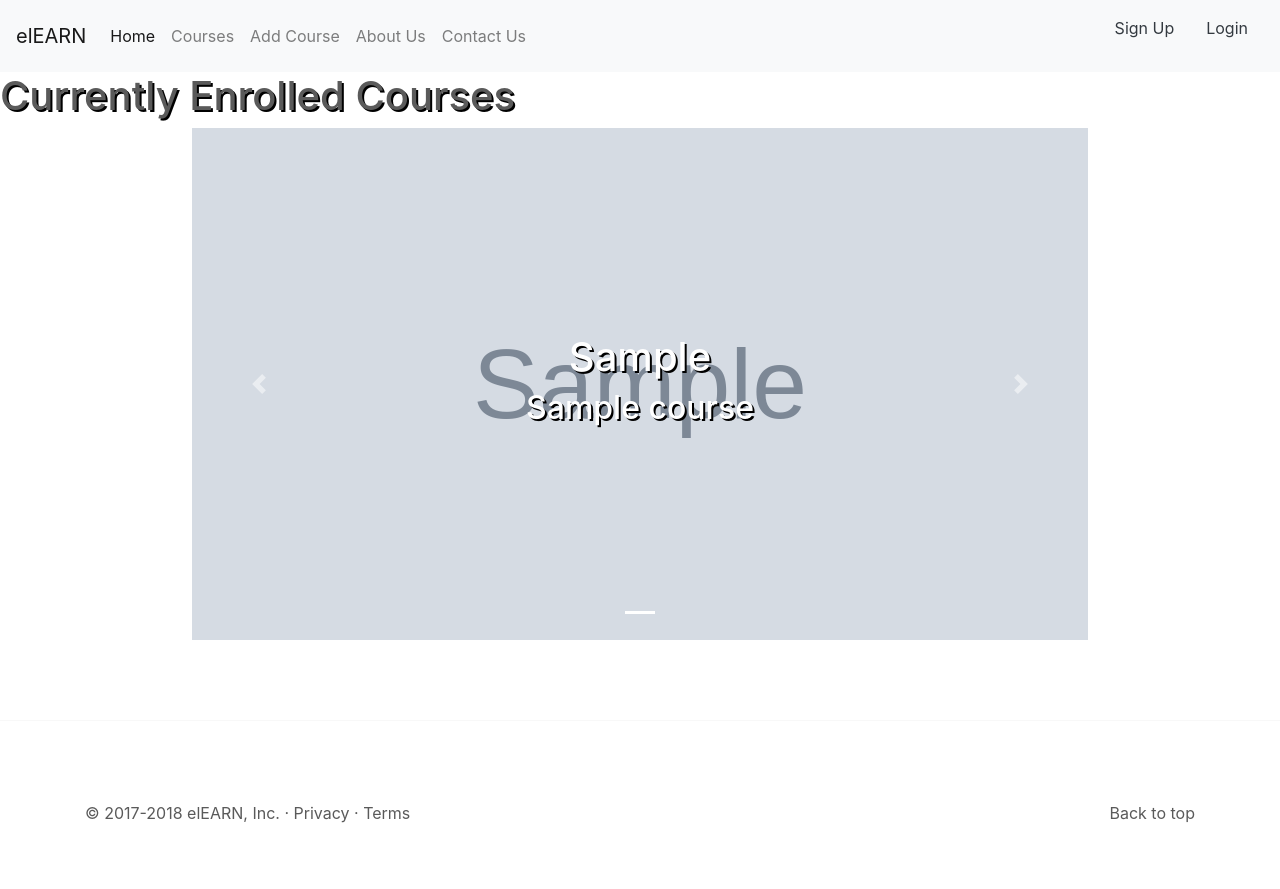
After one commit to kaosi-anikwe/Website, a Flask app: page /home in a window 1280 px wide. The commit adds this page. Run offline with Flask 2, Linux system fonts and the light colour scheme; a user stored in the database is signed in; tables that the repository leaves empty hold one stand-in row (values such as "Sample post"); grey boxes marked "Sample" are stand-in pictures; parts of the project's set-up code (start-up, migrations or seed data) failed here and were passed over; some libraries are stand-ins or nearby versions.

Commit message:
add home and courses page

```diff
--- a/flaskr/main.py
+++ b/flaskr/main.py
@@ -21,30 +21,12 @@ def index():
     # get all courses for current user
     # courses = current_user.courses
     # courses = Enrolled.query.filter(Enrolled.user_id == current_user.id).all()
-    courses = (
+    get_courses = (
         Courses.query.join(Enrolled)
         .filter(Enrolled.user_id == current_user.id)
         .filter(Courses.id == Enrolled.course_id)
         .all()
     )
-    courses_info = []
-
-    for course in courses:
-        courses_info.append(
-            {
-                "video_id": course.video_id,
-                "thumbnail": course.thumbnail,
-                "title": course.title,
-            }
-        )
-
-    return render_template("home.html", courses_info=courses_info)
-
-
-@main.route("/courses")
-def all_courses():
-    # get all courses
-    get_courses = Courses.query.all()
     courses = []
 
     for course in get_courses:
@@ -54,6 +36,38 @@ def all_courses():
                 "thumbnail": course.thumbnail,
                 "title": course.title,
                 "category": course.category
+            }
+        )
+
+    return render_template("home.html", courses=courses)
+
+
+@main.route("/courses")
+def all_courses():
+    # get all courses
+    get_courses = Courses.query.all()
+    check_enrolled = Enrolled.query.all()
+    courses = []
+
+    for course in get_courses:
+        enrolled = False
+        for enroll in check_enrolled:
+            if enroll.user_id == current_user.id and enroll.course_id == course.id:
+                enrolled = True
+        courses.append(
+            {
+                "course_id": course.id,
+                "title": course.title,
+                "category": course.category,
+                "summary": course.summary,
+                "requirements": course.requirements,
+                "duration": course.duration,
+                "lectures": course.lectures,
+                "quizzes": course.quizzes,
+                "thumbnail": course.thumbnail,
+                "title": course.title,
+                "category": course.category,
+                "enrolled": enrolled
             }
         )
 
@@ -80,6 +94,7 @@ def enroll(course_id):
         course = Courses.query.get(course_id)
         enrolled.course = course
         current_user.courses.append(enrolled)
+        current_user.update()
 
         return jsonify({"success": True})
     except:
--- a/flaskr/models.py
+++ b/flaskr/models.py
@@ -18,7 +18,7 @@ def load_user(user_id):
 # )
 class Enrolled(db.Model):
     __tablename__ = "enrolled"
-    user_id = db.Column(ForeignKey("user.id"), primary_key=True)
+    user_id = db.Column(ForeignKey("user.id"), primary_key=True, autoincrement=True)
     course_id = db.Column(ForeignKey("course.id"), primary_key=True)
     completed = db.Column(db.Boolean, default=False, nullable=False)
     percent_complete = db.Column(db.Integer, default=0, nullable=False)
--- a/flaskr/static/base.css
+++ b/flaskr/static/base.css
@@ -4,7 +4,26 @@ body {
   color: #5a5a5a;
 }
 
+a,
+a:hover,
+a:focus,
+a:active {
+  text-decoration: none;
+  color: inherit;
+}
 
+.centralize {
+  display: flex;
+  align-items: center;
+  justify-content: center;
+}
+
+.enroll-btn {
+  display: flex;
+  padding-top: 20px;
+  padding-left: 80%;
+  align-content: flex-end;
+}
 
 .carousel {
   margin-bottom: 4rem;
@@ -14,7 +33,6 @@ body {
   bottom: 3rem;
   z-index: 10;
 }
-
 
 .carousel-item {
   height: 32rem;
@@ -28,7 +46,6 @@ body {
   height: 32rem;
 }
 
-
 .marketing .col-lg-4 {
   margin-bottom: 1.5rem;
   text-align: center;
@@ -37,25 +54,19 @@ body {
   font-weight: 400;
 }
 .marketing .col-lg-4 p {
-    margin-right: .75rem;
-    margin-left: .75rem;
+  margin-right: 0.75rem;
+  margin-left: 0.75rem;
 }
-
-
-
 
 .featurette-divider {
   margin: 5rem 0;
 }
 
-
 .featurette-heading {
   font-weight: 300;
   line-height: 1;
-    letter-spacing: -.05rem;
+  letter-spacing: -0.05rem;
 }
-
-
 
 @media (min-width: 40em) {
   .carousel-caption p {
--- /dev/null
+++ b/flaskr/templates/home.html
@@ -0,0 +1,96 @@
+{% extends "main.html" %} {% block content %} {% block title %}elEARN | Home{%
+endblock %}
+
+<br />
+<div style="text-shadow: 2px 2px black">
+  <h1>Currently Enrolled Courses</h1>
+</div>
+{% if courses %}
+<div
+  id="carouselExampleIndicators"
+  class="carousel slide centralize"
+  data-ride="carousel"
+>
+  <ol class="carousel-indicators">
+    <li
+      data-target="#carouselExampleIndicators"
+      data-slide-to="0"
+      class="active"
+    ></li>
+    {% for i in range(1, courses|length) %}
+    <li data-target="#carouselExampleIndicators" data-slide-to="{{ i }}"></li>
+    {% endfor %}
+  </ol>
+  <div class="carousel-inner" style="width: 70%">
+    <div class="carousel-item align-items-center active">
+      <img
+        class="d-block w-100"
+        src="{{ courses[0]['thumbnail'] }}"
+        alt="slide{{ 0 }}"
+      />
+      <div
+        class="carousel-caption d-flex flex-column justify-content-center h-100"
+        style="top: 0"
+      >
+        <div style="text-shadow: 2px 2px black">
+          <a href="/courses/{{ courses[0]['course_id'] }}">
+            <h1>{{ courses[0]['category'] }}</h1>
+            <h2>{{ courses[0]['title'] }}</h2>
+          </a>
+        </div>
+      </div>
+    </div>
+
+    {% for i in range(1, courses|length) %}
+
+    <div class="carousel-item align-items-center">
+      <img
+        class="d-block w-100"
+        src="{{ courses[i]['thumbnail'] }}"
+        alt="slide{{ i }}"
+      />
+      <div
+        class="carousel-caption d-flex flex-column justify-content-center h-100"
+        style="top: 0"
+      >
+        <div style="text-shadow: 2px 2px black">
+          <a href="/courses/{{ courses[i]['course_id'] }}">
+            <h1>{{ courses[i]['category'] }}</h1>
+            <h2>{{ courses[i]['title'] }}</h2>
+          </a>
+        </div>
+      </div>
+    </div>
+
+    {% endfor %}
+
+    <a
+      class="carousel-control-prev"
+      href="#carouselExampleIndicators"
+      role="button"
+      data-slide="prev"
+    >
+      <span class="carousel-control-prev-icon" aria-hidden="true"></span>
+      <span class="sr-only">Previous</span>
+    </a>
+    <a
+      class="carousel-control-next"
+      href="#carouselExampleIndicators"
+      role="button"
+      data-slide="next"
+    >
+      <span class="carousel-control-next-icon" aria-hidden="true"></span>
+      <span class="sr-only">Next</span>
+    </a>
+  </div>
+</div>
+{% else %}
+<br />
+<div>
+  <h5>
+    No enrolled courses. Find a
+    <span class="text-muted"><a href="/courses">course</a></span> to enroll in.
+  </h5>
+</div>
+<br />
+{% endif%} {% endblock %}
--- a/flaskr/templates/main.html
+++ b/flaskr/templates/main.html
@@ -33,6 +33,9 @@
               <a class="nav-link" href="/courses">Courses</a>
             </li>
             <li class="nav-item">
+              <a class="nav-link" href="/courses/add-course">Add Course</a>
+            </li>
+            <li class="nav-item">
                 <a class="nav-link " href="#">About Us</a>
               </li>
             <li class="nav-item">
@@ -61,6 +64,7 @@
       {% block content %}{% endblock %}
 
     </main>
+      <hr class="featurette-divider" />
       <footer class="container">
         <p class="float-right"><a href="#">Back to top</a></p>
         <p>&copy; 2017-2018 elEARN, Inc. &middot; <a href="#">Privacy</a> &middot; <a href="#">Terms</a></p>
```
Also changed, not shown: flaskr/auth.py (+14 -7 lines), flaskr/templates/courses.html (+45 -62 lines). Lines whose indentation alone changed are shown as unchanged.
